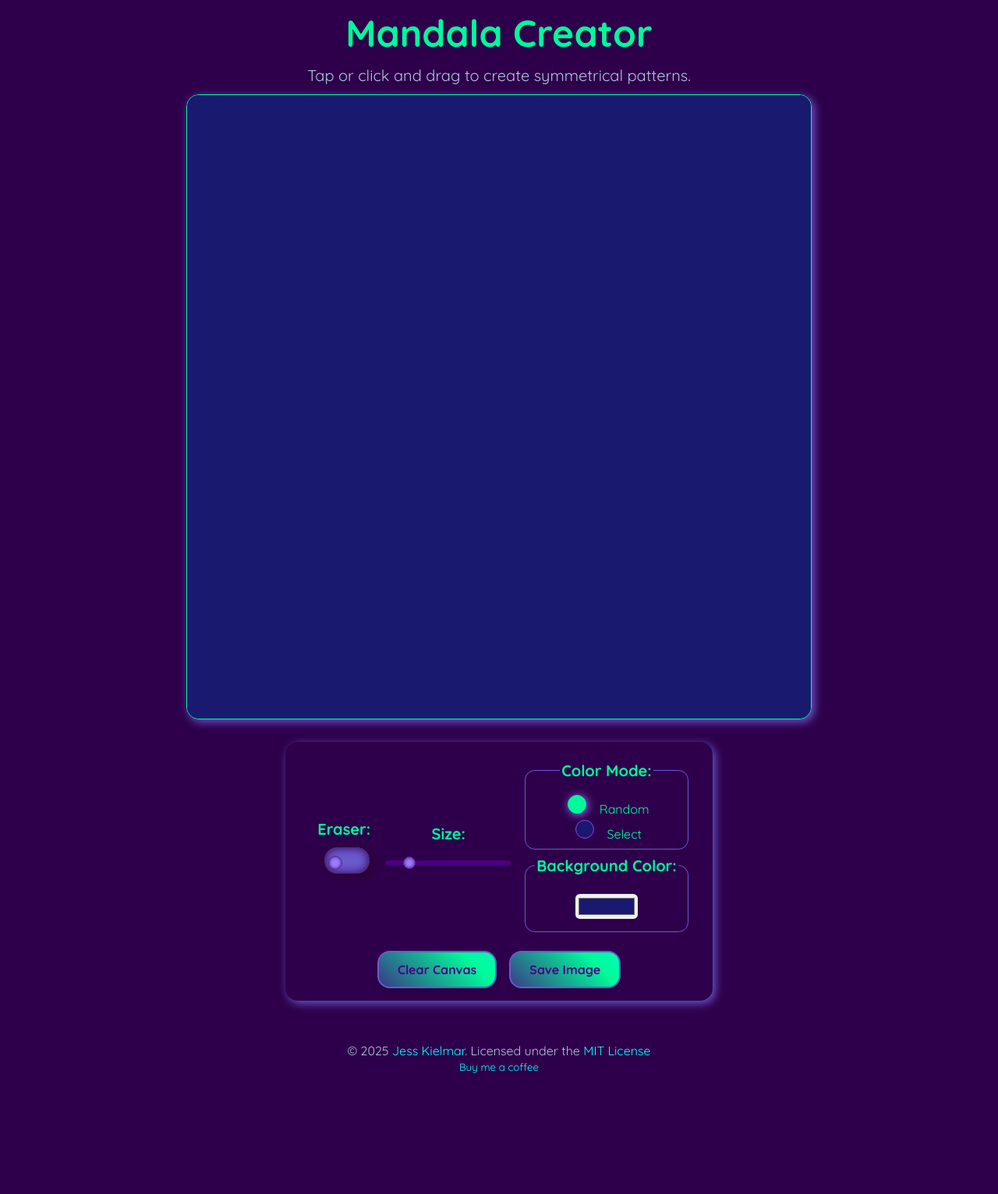
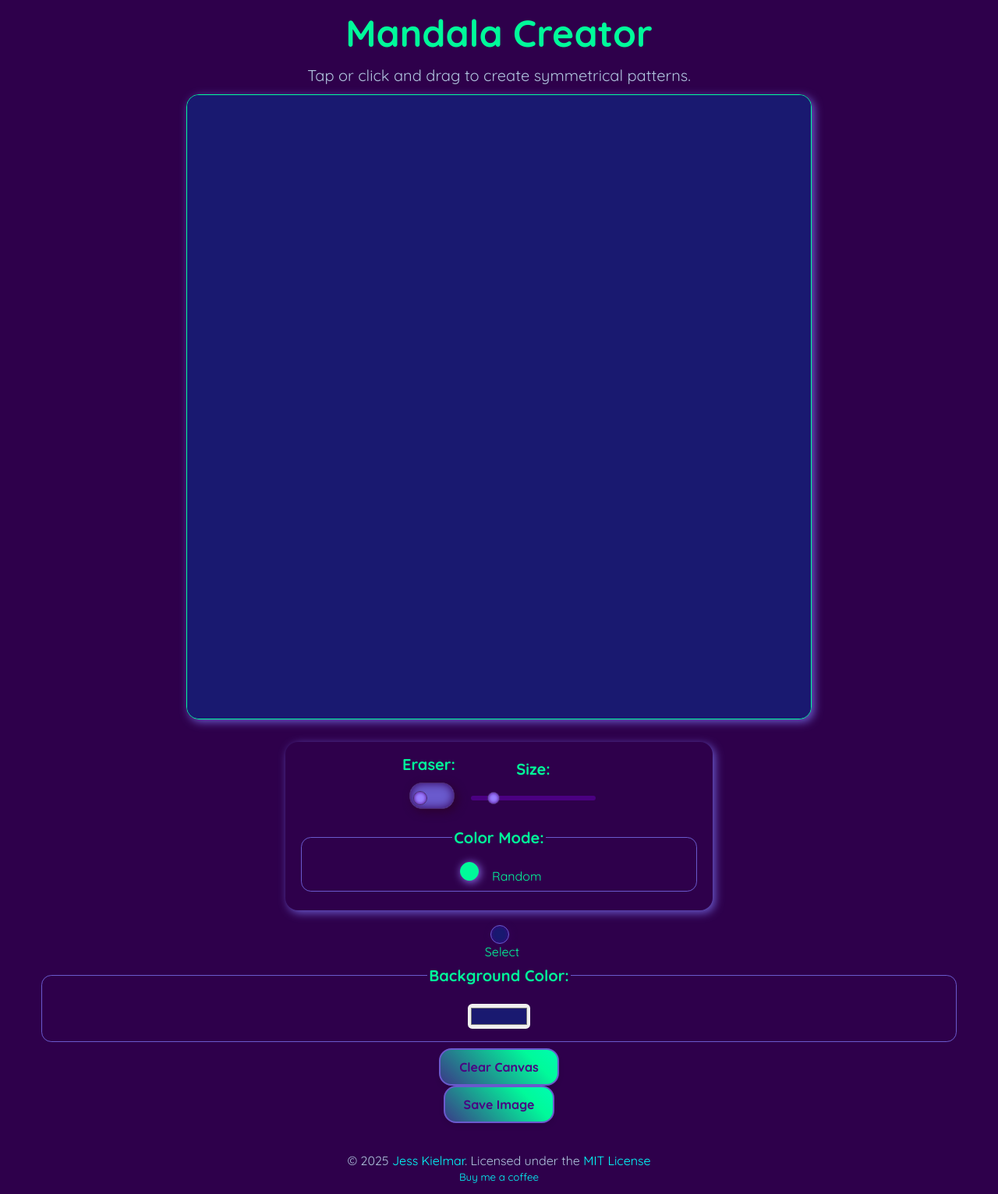
Before and after one commit to kielmarj/kielmarj.github.io, a Jekyll site: the page docs/projects/mandalaCreator/index.html, which Jekyll copies as it is, in a window 1280 px wide. Shown: the whole page at 78% size. Built offline with Jekyll 4.4.1, drawn with Linux system fonts in a browser that asks for light colours; nearby versions of some CDN libraries; before the commit the page ends 1391 px from its top, so only the background shows below that.

Commit message:
Update index.html

```diff
--- a/docs/projects/mandalaCreator/index.html
+++ b/docs/projects/mandalaCreator/index.html
@@ -40,25 +40,19 @@
             step="1"
           />
         </div>
-        <div>
+
        <fieldset>
             <legend>Color Mode:</legend>
-            <div>
               <input class="color-mode" type="radio" id="color-mode-random" name="color-mode" value="random" checked>
               <label for="color-mode-random">Random</label>
             </div>
-            <div>
               <input class="color-mode" type="radio" id="color-mode-select" name="color-mode" value="select" />
               <label for="color-mode-select">Select</label>
-            </div>
         </fieldset>
         <fieldset>
           <legend>Background Color:</legend>
-          <div>
           <input type="color" id="background-color-picker" value="#191970" />
-        </div>
       </fieldset>
-      </div>
       <div>
         <button id="reset-btn">Clear Canvas</button>
       </div>
```
